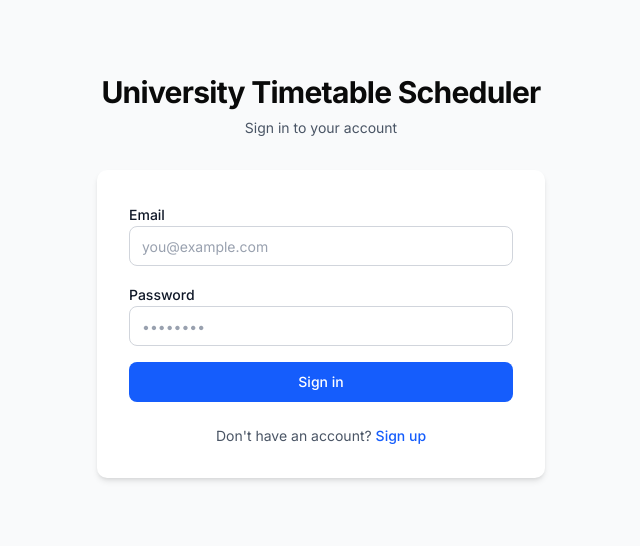
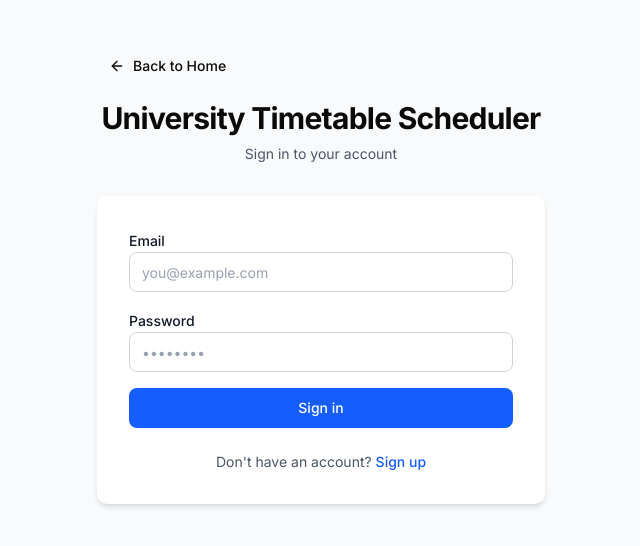
Before and after one commit to jvcByte/university-timetabe-scheduler, a Next.js app: page /login in a window 1280 px wide. Shown: the part 124-670 px from the top of the page, without its empty margins (319-959 px from the left). Built offline with nearby package versions, Linux system fonts and the light colour scheme.

Commit message:
feat: back to home from login page

```diff
--- a/app/login/page.tsx
+++ b/app/login/page.tsx
@@ -1,6 +1,8 @@
 import Link from "next/link";
 import { Suspense } from "react";
 import { LoginForm } from "@/components/login-form";
+import { ArrowLeft } from "lucide-react";
+import { Button } from "@/components/ui/button";
 
 function SuccessMessage({ registered }: { registered?: string }) {
   if (registered === "true") {
@@ -22,6 +24,13 @@
   return (
     <div className="flex min-h-screen items-center justify-center bg-gray-50 px-4">
       <div className="w-full max-w-md space-y-8">
+        <div>
+          <Link href="/">
+            <Button variant="ghost" size="sm" className="mb-4">
+              <ArrowLeft className="h-4 w-4 mr-2" />
+              Back to Home
+            </Button>
+          </Link>
           <div className="text-center">
             <h1 className="text-3xl font-bold tracking-tight">
               University Timetable Scheduler
@@ -29,6 +38,7 @@
             <p className="mt-2 text-sm text-gray-600">
               Sign in to your account
             </p>
+          </div>
         </div>
 
         <div className="bg-white p-8 shadow-md rounded-lg">
--- a/app/register/page.tsx
+++ b/app/register/page.tsx
@@ -1,10 +1,19 @@
 import Link from "next/link";
 import { RegisterForm } from "@/components/register-form";
+import { ArrowLeft } from "lucide-react";
+import { Button } from "@/components/ui/button";
 
 export default function RegisterPage() {
   return (
     <div className="flex min-h-screen items-center justify-center bg-gray-50 px-4">
       <div className="w-full max-w-md space-y-8">
+        <div>
+          <Link href="/">
+            <Button variant="ghost" size="sm" className="mb-4">
+              <ArrowLeft className="h-4 w-4 mr-2" />
+              Back to Home
+            </Button>
+          </Link>
           <div className="text-center">
             <h1 className="text-3xl font-bold tracking-tight">
               Create an account
@@ -12,6 +21,7 @@
             <p className="mt-2 text-sm text-gray-600">
               Sign up to get started
             </p>
+          </div>
         </div>
 
         <div className="bg-white p-8 shadow-md rounded-lg">
--- a/components/dashboard-header.tsx
+++ b/components/dashboard-header.tsx
@@ -24,7 +24,6 @@
 
   const handleLogout = async () => {
     await logout();
-    router.push("/login");
   };
 
   const getRoleLabel = (role: string) => {
```
Lines whose indentation alone changed are shown as unchanged.
